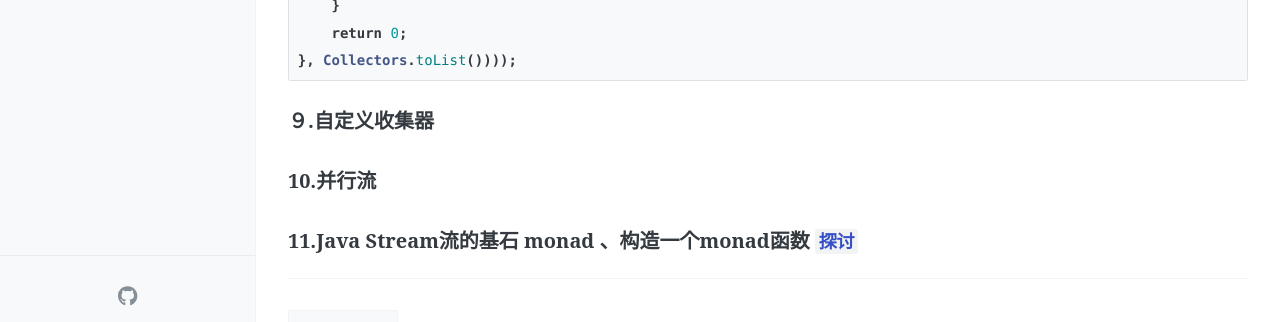
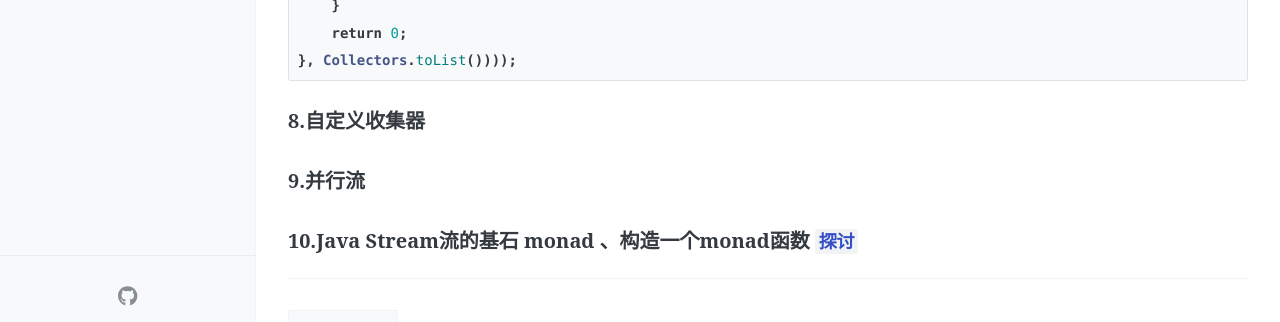
Before and after one commit to poison0/poison0.github.io, a Jekyll site: the page built from _posts/2021-07-31-javaStream.markdown, in a window 1280 px wide and 900 px high, scrolled down 7884 px. Shown: the part 505-827 px from the top of the window. Built offline with Jekyll 4.4.1, drawn with Linux system fonts in a browser that asks for light colours; comment, search, counter and statistics services are not loaded; some of the changed text lies outside the part shown.

Commit message:
stream api

````diff
--- a/_posts/2021-07-31-javaStream.markdown
+++ b/_posts/2021-07-31-javaStream.markdown
@@ -341,10 +341,10 @@ Map<String, List<Integer>> trade1 = trades.stream().collect(Collectors.groupingB
 }, Collectors.toList())));
 ```
 
-### ９.自定义收集器
+### 8.自定义收集器
 
 
 
-### 10.并行流
+### 9.并行流
 
-### 11.Java Stream流的基石 monad 、构造一个monad函数 `探讨`
+### 10.Java Stream流的基石 monad 、构造一个monad函数 `探讨`
````
Also changed, not shown: other parts of _posts/2021-07-31-javaStream.markdown (+2 -2 lines).
